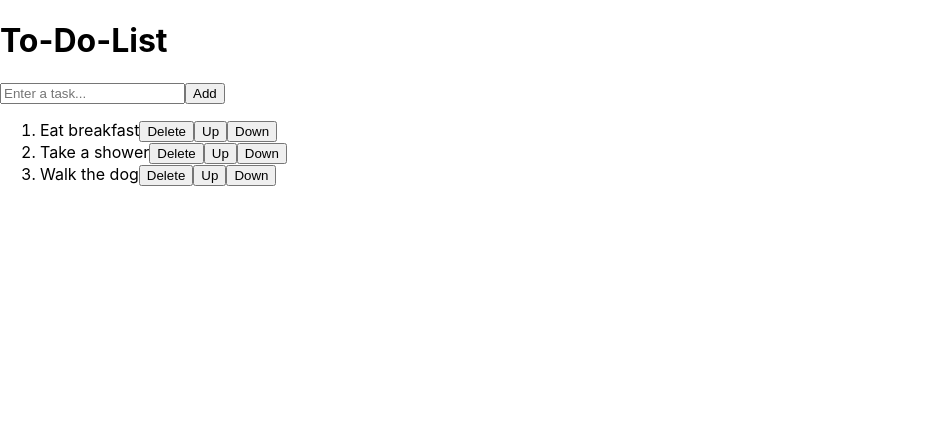
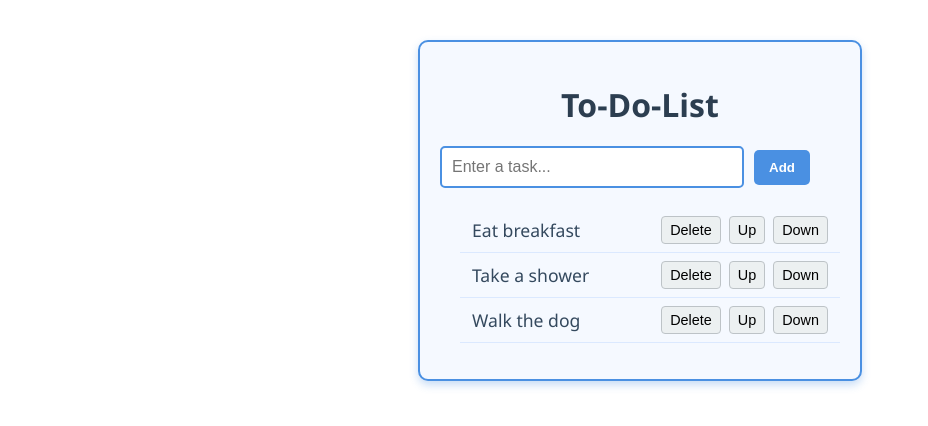
Before and after one commit to chocococopie/todo-list, a React (Create React App) app: page / in a window 1280 px wide. Shown: the top 426 px of the page, without its empty margins (0-928 px from the left). Built offline with nearby package versions, Linux system fonts and the light colour scheme.

Commit message:
style: add styles for ToDoList component

```diff
--- a/src/components/ToDoList.css
+++ b/src/components/ToDoList.css
@@ -0,0 +1,85 @@
+.to-do-list {
+    max-width: 400px;
+    margin: 40px auto;
+    padding: 20px;
+    border: 2px solid #4a90e2;
+    border-radius: 10px;
+    background-color: #f5f9ff;
+    font-family: 'Segoe UI', Tahoma, Geneva, Verdana, sans-serif;
+    box-shadow: 0 4px 8px rgba(74, 144, 226, 0.3);
+}
+
+.to-do-list h1 {
+    text-align: center;
+    color: #2c3e50;
+    margin-bottom: 20px;
+}
+
+.to-do-list div>input[type="text"] {
+    width: 70%;
+    padding: 10px;
+    border: 2px solid #4a90e2;
+    border-radius: 5px;
+    font-size: 1rem;
+    outline: none;
+    transition: border-color 0.3s ease;
+}
+
+.to-do-list div>input[type="text"]:focus {
+    border-color: #1a73e8;
+}
+
+.add-button {
+    padding: 10px 15px;
+    margin-left: 10px;
+    background-color: #4a90e2;
+    border: none;
+    border-radius: 5px;
+    color: white;
+    font-weight: 600;
+    cursor: pointer;
+    transition: background-color 0.3s ease;
+}
+
+.add-button:hover {
+    background-color: #357ab8;
+}
+
+ol {
+    margin-top: 20px;
+    padding-left: 20px;
+}
+
+li {
+    display: flex;
+    align-items: center;
+    justify-content: space-between;
+    padding: 8px 12px;
+    border-bottom: 1px solid #dbe9ff;
+    font-size: 1.1rem;
+    color: #34495e;
+}
+
+li span {
+    flex-grow: 1;
+    user-select: none;
+}
+
+li button {
+    margin-left: 8px;
+    padding: 5px 8px;
+    background-color: #ecf0f1;
+    border: 1px solid #bdc3c7;
+    border-radius: 4px;
+    cursor: pointer;
+    font-size: 0.9rem;
+    transition: background-color 0.2s ease;
+}
+
+li button:hover {
+    background-color: #d0d7e8;
+}
+
+li button:active {
+    background-color: #aab8d4;
+}
```
